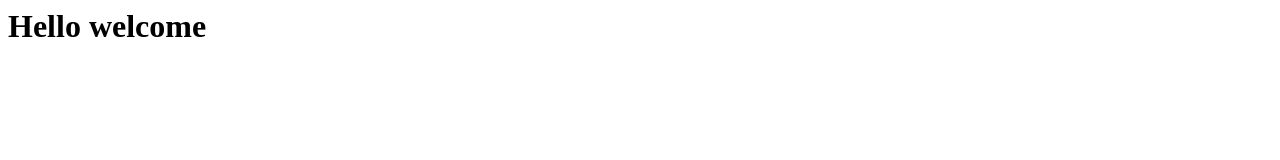
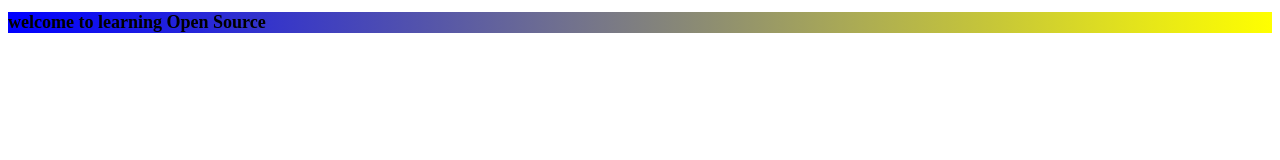
Before and after one commit to chayansarkar2001/MysalonApp, a plain HTML site: page index.html in a window 1280 px wide. Drawn offline with Linux system fonts and the light colour scheme.

Commit message:
fix index.html file and add style.css file

```diff
--- a/index.html
+++ b/index.html
@@ -1,9 +1,13 @@
-<!DOCTYPE>
-<html>
-  <head>
-
-  </head>
-  <body>
-    <h1>Hello welcome</h1>
-  </body>
+<!DOCTYPE html>
+<html lang="en">
+<head>
+  <meta charset="UTF-8">
+  <meta http-equiv="X-UA-Compatible" content="IE=edge">
+  <meta name="viewport" content="width=device-width, initial-scale=1.0">
+  <link rel="stylesheet" href="style.css">
+  <title>Open Source</title>
+</head>
+<body>
+  <h1>welcome to learning Open Source </h1>
+</body>
 </html>
--- /dev/null
+++ b/style.css
@@ -0,0 +1,4 @@
+h1 {
+    background: linear-gradient(to right, blue, yellow);
+    font-size: large;
+}
```
